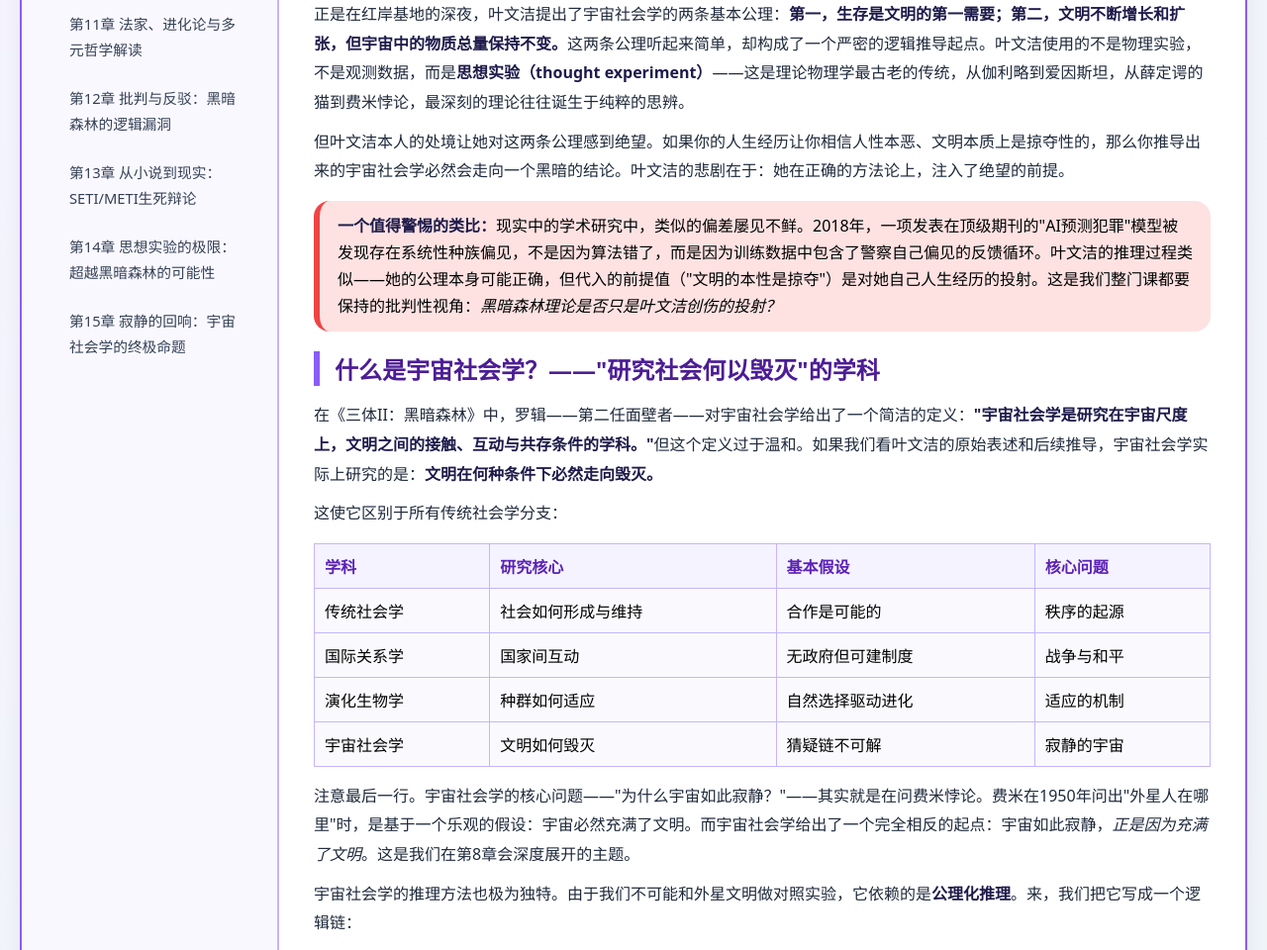
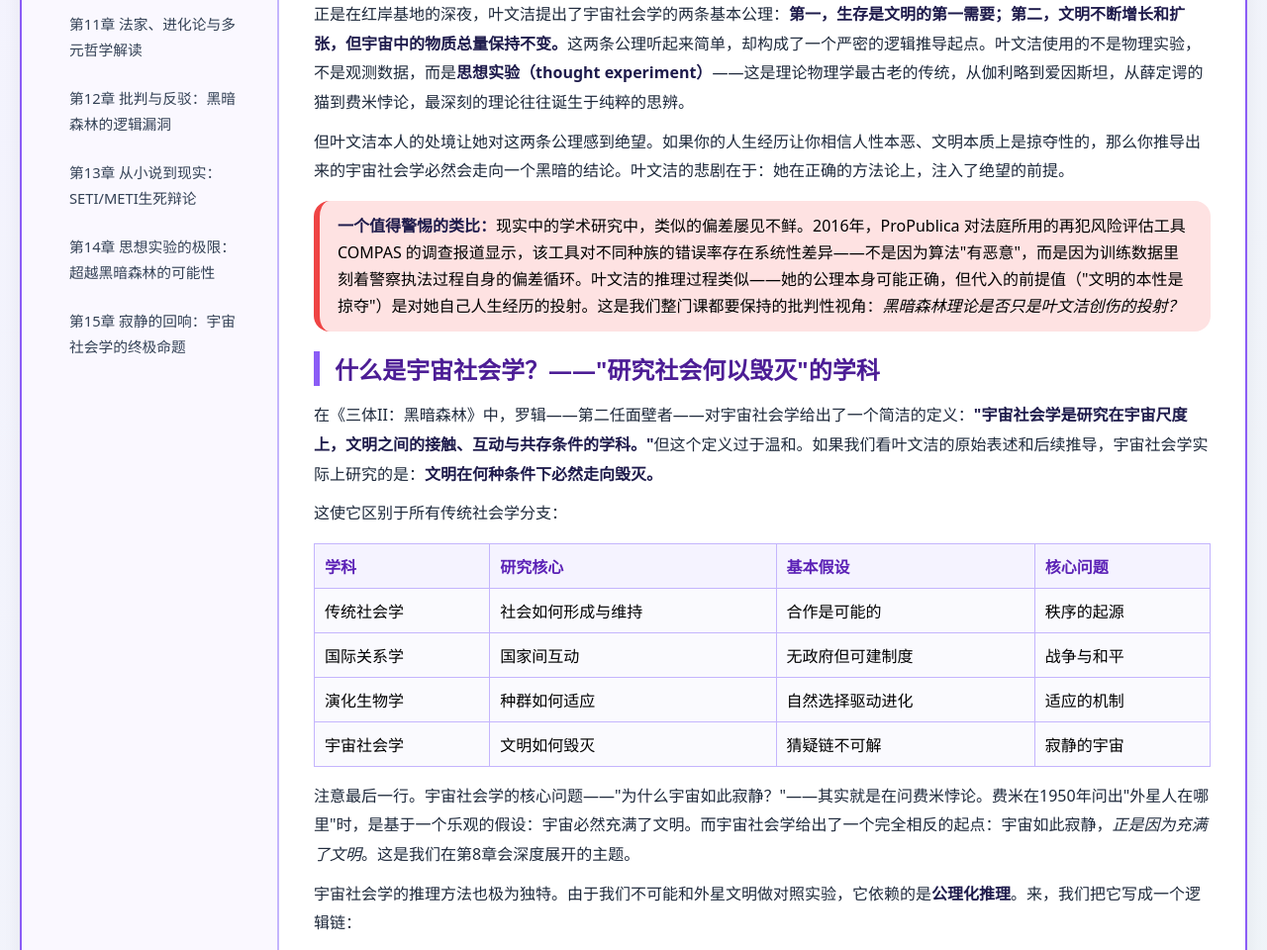
Before and after one commit to 1998x-stack/cosmic-sociology-tutorial, a plain HTML site: page 01.html in a window 1280 px wide. Shown: the part 807-1767 px from the top of the page at 99% size. Drawn offline with Linux system fonts and the light colour scheme.

Commit message:
docs(cosmic-sociology-tutorial): correct ch1 bias example and label ch10/13 illustrative anecdotes

```diff
--- a/01.html
+++ b/01.html
@@ -63,7 +63,7 @@
         <p>但叶文洁本人的处境让她对这两条公理感到绝望。如果你的人生经历让你相信人性本恶、文明本质上是掠夺性的，那么你推导出来的宇宙社会学必然会走向一个黑暗的结论。叶文洁的悲剧在于：她在正确的方法论上，注入了绝望的前提。</p>
 
         <div class="warning">
-            <strong>一个值得警惕的类比：</strong>现实中的学术研究中，类似的偏差屡见不鲜。2018年，一项发表在顶级期刊的"AI预测犯罪"模型被发现存在系统性种族偏见，不是因为算法错了，而是因为训练数据中包含了警察自己偏见的反馈循环。叶文洁的推理过程类似——她的公理本身可能正确，但代入的前提值（"文明的本性是掠夺"）是对她自己人生经历的投射。这是我们整门课都要保持的批判性视角：<em>黑暗森林理论是否只是叶文洁创伤的投射？</em>
+            <strong>一个值得警惕的类比：</strong>现实中的学术研究中，类似的偏差屡见不鲜。2016年，ProPublica 对法庭所用的再犯风险评估工具 COMPAS 的调查报道显示，该工具对不同种族的错误率存在系统性差异——不是因为算法"有恶意"，而是因为训练数据里刻着警察执法过程自身的偏差循环。叶文洁的推理过程类似——她的公理本身可能正确，但代入的前提值（"文明的本性是掠夺"）是对她自己人生经历的投射。这是我们整门课都要保持的批判性视角：<em>黑暗森林理论是否只是叶文洁创伤的投射？</em>
         </div>
 
         <h2 id="sec-2">什么是宇宙社会学？——"研究社会何以毁灭"的学科</h2>
```
Also changed, not shown: 10.html (+2 -0 lines), 13.html (+2 -0 lines).
